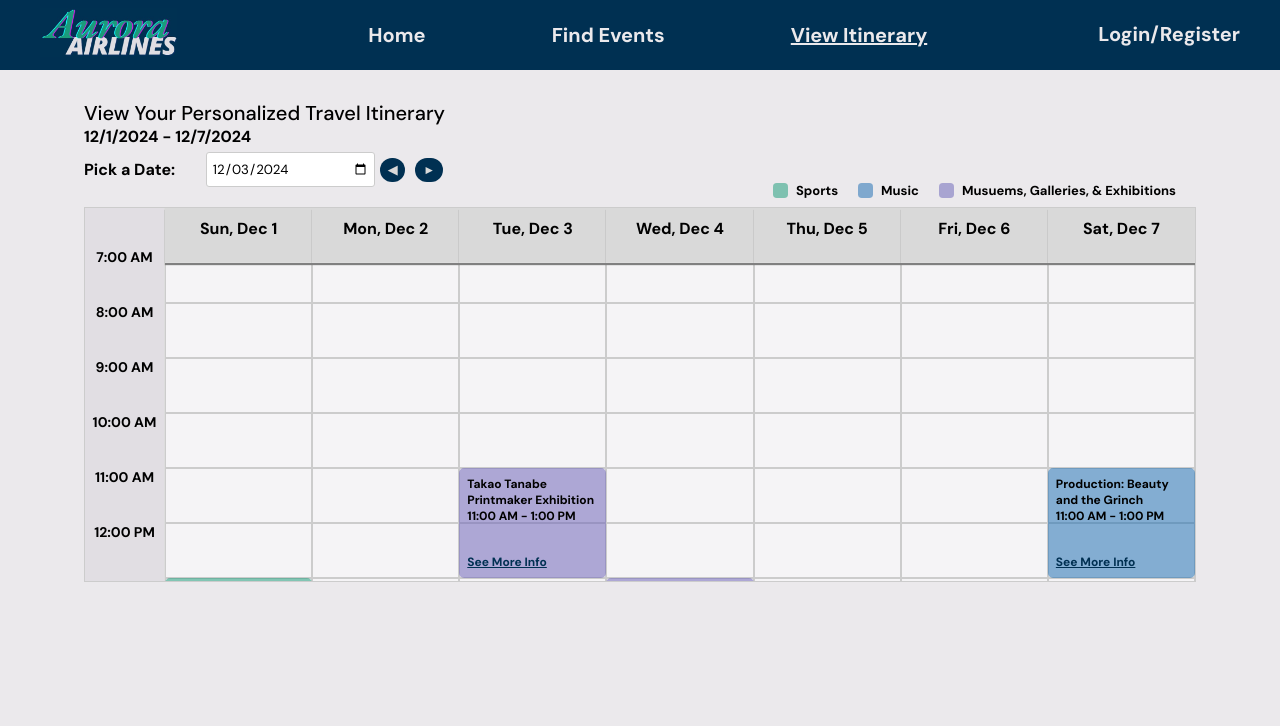
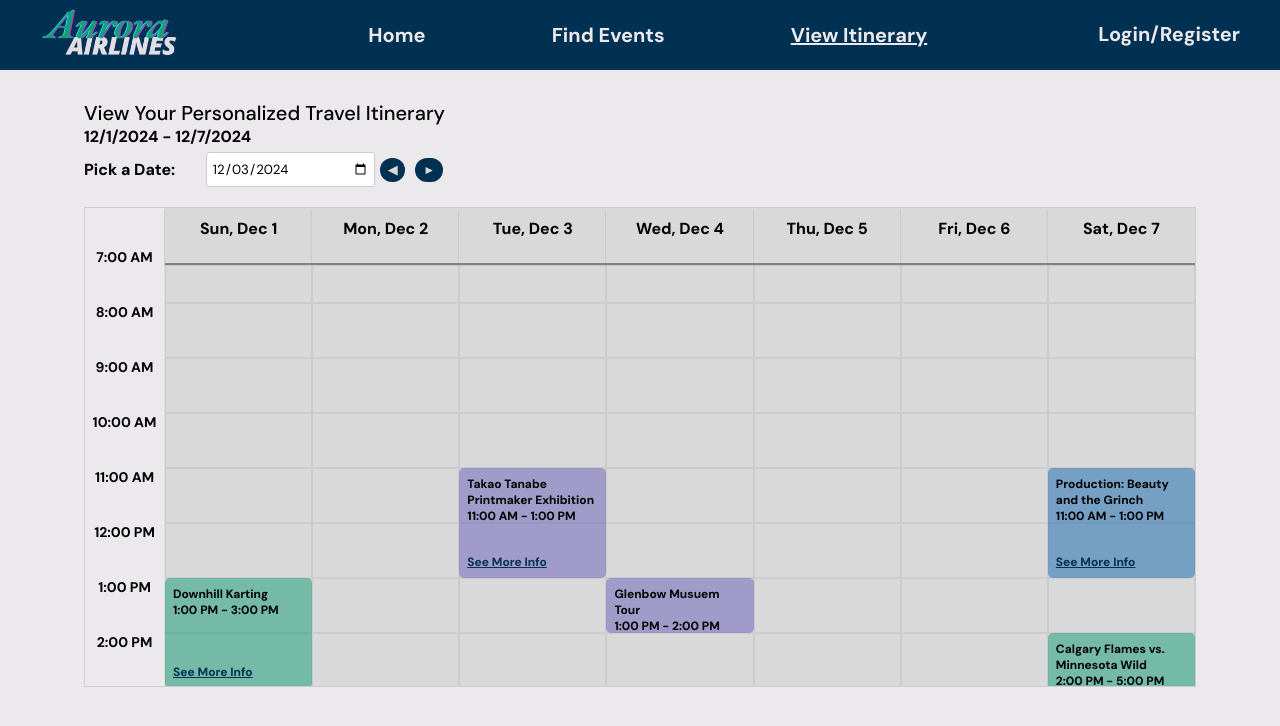
Before and after one commit to charlielang02/aurora-itinerary-app, a React (Vite) app: page /view-itinerary in a window 1280 px wide. Shown: the top 726 px of the page. Built offline with nearby package versions, Linux system fonts and the light colour scheme.

Commit message:
adjust itinerary height

```diff
--- a/src/pages/ViewItinerary.css
+++ b/src/pages/ViewItinerary.css
@@ -58,7 +58,8 @@ body {
 
   .itinerary-scroll-container {
     overflow-y: auto; /* Enable scrolling inside the container */
-    height: 375px;
+    height: 70%;
+    max-height: 60vh;
     border: 1px solid #ccc;
     position: relative; /* Ensures that sticky elements behave properly */
 
@@ -72,7 +73,7 @@ body {
 
   .grid-cell {
     border: 1px solid #ccc; /* Ensure grid lines are visible */
-    background-color: #f5f4f6;
+    background-color: #D9D9D9;
   }
 
 
@@ -92,7 +93,6 @@ body {
     text-align: center;
     border-right: 1px solid #ddd;
     font-weight: bold;
-    background-color: #e1dee3;
   }
 
   .event-cell {
```
